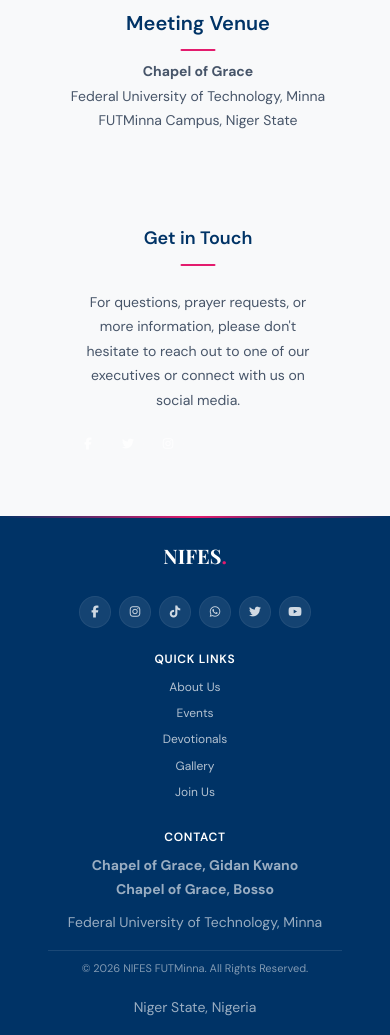
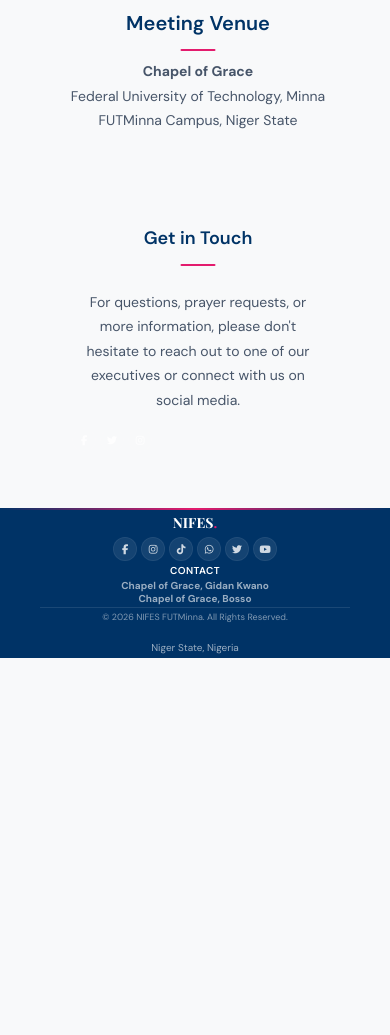
Before and after one commit to debugAyo/NIFES-Website, a plain HTML site: page join.html in a window 390 px wide. Shown: the part 1571-2606 px from the top of the page. After the commit the page ends 2229 px from the top, so only its background shows below. Drawn offline with nearby package versions, Linux system fonts and the light colour scheme.

Commit message:
changed the footer

```diff
--- a/Style.css
+++ b/Style.css
@@ -909,7 +909,7 @@ ul, ol {
    ========================================================================== */
 .site-footer {
   background: var(--primary);
-  padding: var(--space-3xl) var(--space-xl) var(--space-xl);
+  padding: var(--space-2xl) var(--space-xl) var(--space-lg);
   color: var(--text-inverse);
   position: relative;
   overflow: hidden;
@@ -929,7 +929,7 @@ ul, ol {
   max-width: 1100px;
   margin: 0 auto;
   display: grid;
-  grid-template-columns: 1.5fr 1fr 1fr;
+  grid-template-columns: 1.5fr 1fr;
   gap: var(--space-2xl);
   text-align: left;
 }
@@ -951,7 +951,7 @@ ul, ol {
   font-size: var(--text-sm);
   color: rgba(255, 255, 255, 0.7);
   line-height: var(--leading-relaxed);
-  margin-bottom: var(--space-lg);
+  margin-bottom: var(--space-md);
 }
 
 .footer-section h5 {
@@ -987,7 +987,7 @@ ul, ol {
   list-style: none;
   display: flex;
   gap: var(--space-sm);
-  margin-top: var(--space-md);
+  margin-top: var(--space-sm);
 }
 
 .footer-socials a {
@@ -1013,8 +1013,8 @@ ul, ol {
 }
 
 .footer-bottom {
-  margin-top: var(--space-2xl);
-  padding-top: var(--space-lg);
+  margin-top: var(--space-lg);
+  padding-top: var(--space-md);
   border-top: 1px solid rgba(255, 255, 255, 0.1);
   display: flex;
   justify-content: space-between;
@@ -2331,13 +2331,17 @@ ul, ol {
 
   /* Footer — Compact Mobile */
   .site-footer {
-    padding: var(--space-xl) var(--space-lg) var(--space-lg);
+    padding: var(--space-md) var(--space-md) var(--space-sm);
   }
 
   .footer-content {
-    grid-template-columns: 1fr;
-    text-align: center;
-    gap: var(--space-lg);
+    grid-template-columns: repeat(2, minmax(0, 1fr));
+    text-align: left;
+    gap: var(--space-md) var(--space-md);
+  }
+
+  .footer-content > div:first-child {
+    grid-column: 1 / -1;
   }
 
   .footer-tagline {
@@ -2345,14 +2349,16 @@ ul, ol {
   }
 
   .footer-socials {
-    justify-content: center;
+    justify-content: flex-start;
+    flex-wrap: wrap;
   }
 
   .footer-bottom {
     flex-direction: column;
-    text-align: center;
-    margin-top: var(--space-lg);
-    padding-top: var(--space-md);
+    align-items: flex-start;
+    text-align: left;
+    margin-top: var(--space-md);
+    padding-top: var(--space-sm);
   }
 
   /* Newsletter */
@@ -2574,43 +2580,60 @@ ul, ol {
 
   /* Footer — Extra Compact */
   .site-footer {
-    padding: var(--space-lg) var(--space-md) var(--space-md);
+    padding: var(--space-xs) var(--space-sm) var(--space-xs);
+  }
+
+  .footer-content {
+    grid-template-columns: 1fr;
+    gap: var(--space-xs);
+    text-align: center;
   }
 
   .footer-logo {
-    font-size: var(--text-xl);
+    font-size: var(--text-sm);
+    margin-bottom: 0;
   }
 
   .footer-tagline {
     display: none;
   }
 
-  .footer-links li {
-    margin-bottom: var(--space-xs);
-  }
-
-  .footer-links a {
-    font-size: var(--text-xs);
-  }
-
   .footer-section h5 {
-    font-size: var(--text-xs);
-    margin-bottom: var(--space-sm);
+    font-size: 10px;
+    margin-bottom: 2px;
+    letter-spacing: 0.04em;
+  }
+
+  .footer-locations p {
+    font-size: 10px;
+    line-height: 1.3;
+  }
+
+  .footer-location-note {
+    display: none;
+  }
+
+  .footer-socials {
+    margin-top: var(--space-2xs);
+    justify-content: center;
+    gap: var(--space-xs);
   }
 
   .footer-socials a {
-    width: 32px;
-    height: 32px;
-    font-size: var(--text-xs);
+    width: 24px;
+    height: 24px;
+    font-size: 10px;
   }
 
   .footer-bottom {
-    margin-top: var(--space-md);
-    padding-top: var(--space-sm);
+    margin-top: var(--space-2xs);
+    padding-top: var(--space-2xs);
+    align-items: center;
+    text-align: center;
   }
 
   .footer-copyright {
-    font-size: 11px;
+    font-size: 9px;
   }
 
   /* Newsletter */
--- a/join.html
+++ b/join.html
@@ -114,21 +114,11 @@
           </ul>
         </div>
         <div class="footer-section">
-          <h5>Quick Links</h5>
-          <ul class="footer-links">
-            <li><a href="about.html">About Us</a></li>
-            <li><a href="events.html">Events</a></li>
-            <li><a href="devotionals.html">Devotionals</a></li>
-            <li><a href="gallery.html">Gallery</a></li>
-            <li><a href="join.html">Join Us</a></li>
-          </ul>
-        </div>
-        <div class="footer-section">
           <h5>Contact</h5>
           <div class="footer-locations">
             <p><strong>Chapel of Grace, Gidan Kwano</strong></p>
             <p><strong>Chapel of Grace, Bosso</strong></p>
-            <p style="margin-top: 0.5rem;">Federal University of Technology, Minna</p>
+            <p class="footer-location-note">Federal University of Technology, Minna</p>
           </div>
         </div>
       </div>
```
Also changed, not shown: about.html (+0 -10 lines), devotionals.html (+1 -11 lines), events.html (+1 -11 lines), executives.html (+1 -11 lines), gallery.html (+1 -11 lines), index.html (+0 -10 lines).
